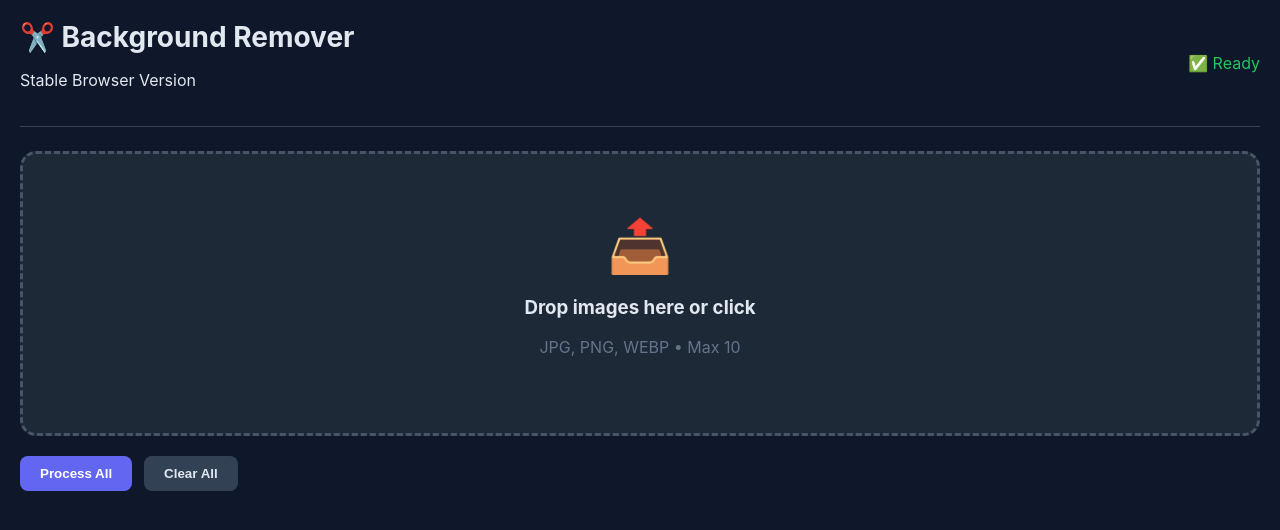
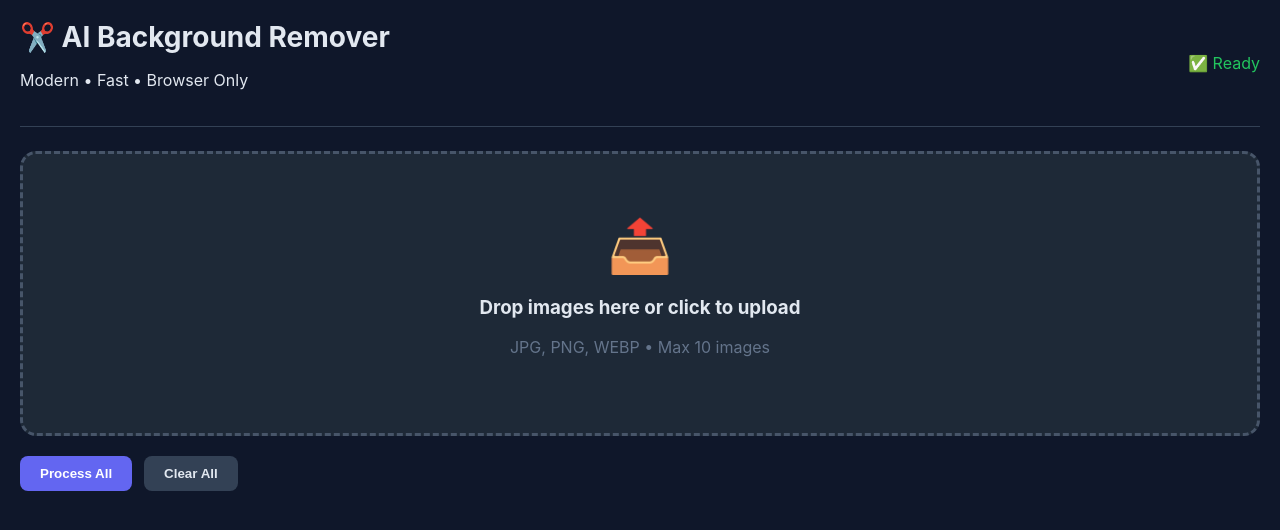
Before and after one commit to Emoji-Kitchen-cyber/pixelpress, a plain HTML site: page remove-bg.html in a window 1280 px wide. Drawn offline with nearby package versions, Linux system fonts and the light colour scheme.

Commit message:
Update remove-bg.html

```diff
--- a/remove-bg.html
+++ b/remove-bg.html
@@ -3,7 +3,7 @@
 <head>
     <meta charset="UTF-8">
     <meta name="viewport" content="width=device-width, initial-scale=1.0">
-    <title>Remove BG</title>
+    <title>Remove BG - PixelPress</title>
     <script src="https://cdn.jsdelivr.net/npm/jszip@3.10.1/dist/jszip.min.js"></script>
     <script src="https://cdn.jsdelivr.net/npm/file-saver@2.0.5/dist/FileSaver.min.js"></script>
     <style>
@@ -95,16 +95,16 @@
     <div class="remove-bg-container">
         <div class="header">
             <div>
-                <h1 class="title">✂️ Background Remover</h1>
-                <p class="subtitle">Stable Browser Version</p>
+                <h1 class="title">✂️ AI Background Remover</h1>
+                <p class="subtitle">Modern • Fast • Browser Only</p>
             </div>
             <div id="status" style="color:#22c55e;">✅ Ready</div>
         </div>
 
         <div id="upload-area" class="upload-area">
             <div style="font-size:52px;margin-bottom:16px;">📤</div>
-            <h3>Drop images here or click</h3>
-            <p style="color:#64748b;">JPG, PNG, WEBP • Max 10</p>
+            <h3>Drop images here or click to upload</h3>
+            <p style="color:#64748b;">JPG, PNG, WEBP • Max 10 images</p>
             <input type="file" id="file-input" multiple accept="image/*" style="display:none;">
         </div>
 
@@ -121,7 +121,7 @@
                 <strong id="current-file-name"></strong>
                 <div>
                     <button onclick="RemoveBG.closeResult()" class="btn-secondary">Close</button>
-                    <button onclick="RemoveBG.downloadCurrent()" class="btn-primary" style="margin-left:8px;">Download</button>
+                    <button onclick="RemoveBG.downloadCurrent()" class="btn-primary" style="margin-left:8px;">Download PNG</button>
                 </div>
             </div>
             <div class="slider-container">
```
